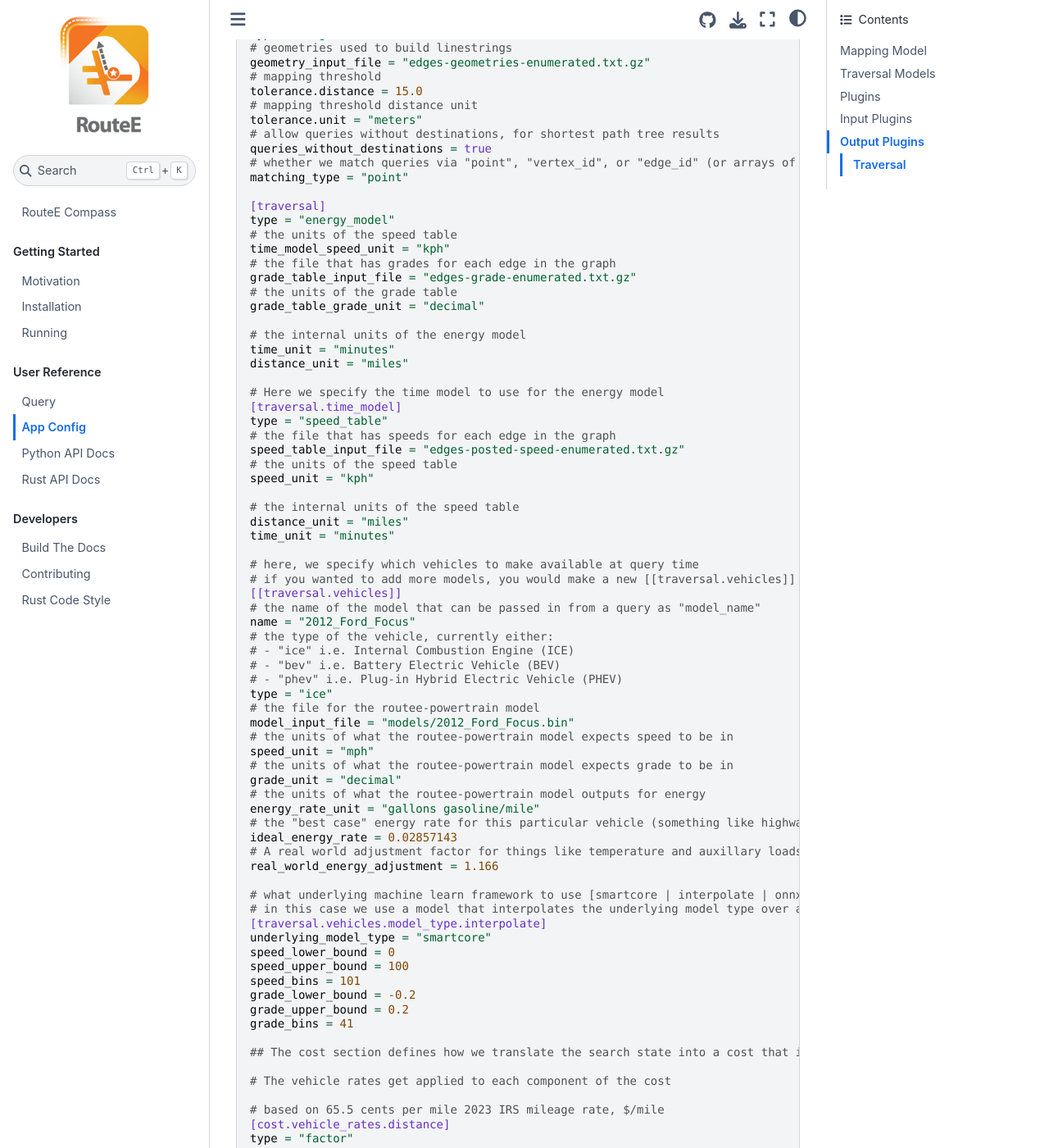
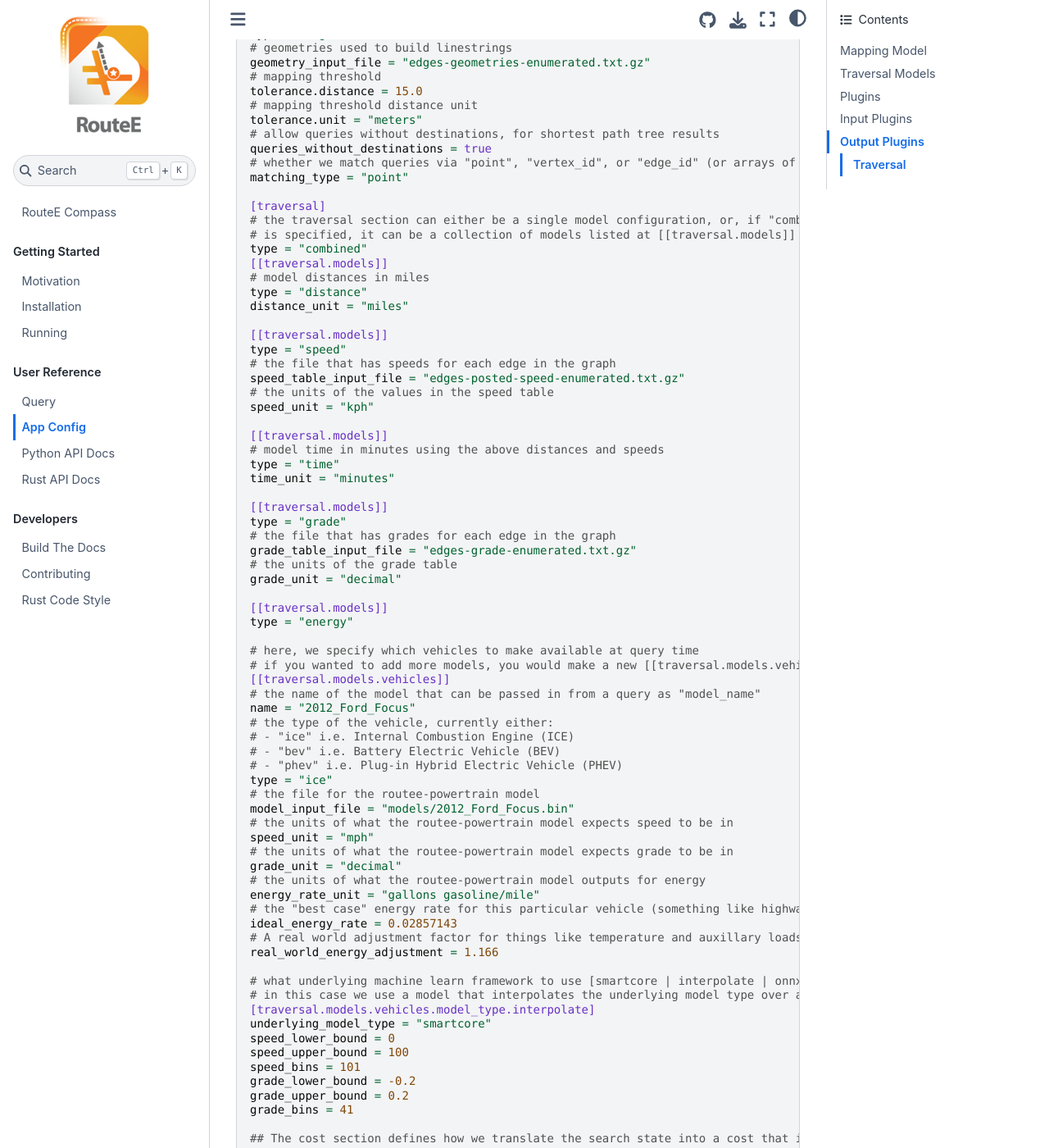
Before and after one commit to NREL/routee-compass, a Jupyter Book: the page built from docs/config.md, in a window 1280 px wide and 1400 px high, scrolled down 559 px. Shown: the whole window at 82% size. Built offline with Jupyter Book 1.0.4 settings and Sphinx 7.4.7 and the Sphinx Book theme 1.1.4, drawn with Linux system fonts in a browser that asks for light colours; pages that are not in the unit, such as notebooks, are missing from menus; some of the changed text lies outside the part shown.

Commit message:
documentation

````diff
--- a/docs/config.md
+++ b/docs/config.md
@@ -34,33 +34,39 @@ queries_without_destinations = true
 matching_type = "point"
 
 [traversal]
-type = "energy_model"
-# the units of the speed table
-time_model_speed_unit = "kph"
+# the traversal section can either be a single model configuration, or, if "combined"
+# is specified, it can be a collection of models listed at [[traversal.models]]
+type = "combined"
+[[traversal.models]]
+# model distances in miles
+type = "distance"
+distance_unit = "miles"
+
+[[traversal.models]]
+type = "speed"
+# the file that has speeds for each edge in the graph
+speed_table_input_file = "edges-posted-speed-enumerated.txt.gz"
+# the units of the values in the speed table
+speed_unit = "kph"
+
+[[traversal.models]]
+# model time in minutes using the above distances and speeds
+type = "time"
+time_unit = "minutes"
+
+[[traversal.models]]
+type = "grade"
 # the file that has grades for each edge in the graph
 grade_table_input_file = "edges-grade-enumerated.txt.gz"
 # the units of the grade table
-grade_table_grade_unit = "decimal"
+grade_unit = "decimal"
 
-# the internal units of the energy model
-time_unit = "minutes"
-distance_unit = "miles"
-
-# Here we specify the time model to use for the energy model
-[traversal.time_model]
-type = "speed_table"
-# the file that has speeds for each edge in the graph
-speed_table_input_file = "edges-posted-speed-enumerated.txt.gz"
-# the units of the speed table
-speed_unit = "kph"
-
-# the internal units of the speed table
-distance_unit = "miles"
-time_unit = "minutes"
+[[traversal.models]]
+type = "energy"
 
 # here, we specify which vehicles to make available at query time
-# if you wanted to add more models, you would make a new [[traversal.vehicles]] section.
-[[traversal.vehicles]]
+# if you wanted to add more models, you would make a new [[traversal.models.vehicles]] section.
+[[traversal.models.vehicles]]
 # the name of the model that can be passed in from a query as "model_name"
 name = "2012_Ford_Focus"
 # the type of the vehicle, currently either:
@@ -83,7 +89,7 @@ real_world_energy_adjustment = 1.166
 
 # what underlying machine learn framework to use [smartcore | interpolate | onnx]
 # in this case we use a model that interpolates the underlying model type over a regular grid
-[traversal.vehicles.model_type.interpolate]
+[traversal.models.vehicles.model_type.interpolate]
 underlying_model_type = "smartcore"
 speed_lower_bound = 0
 speed_upper_bound = 100
@@ -228,57 +234,64 @@ Here are the default traversal models that come with the `CompassApp`:
 The distance traversal model is a very simple model that just uses distance for computing a route, producing the route that has the shortest distance.
 
 ```toml
-[traversal]
+[[traversal.models]]
 type = "distance"
 distance_unit = "miles"
 ```
 
-### Speed Table
+### Speed
 
-The speed table traversal model uses a speed lookup table to compute the fastest (or shortest time) route.
+The speed table traversal model uses a speed lookup table to assign edge speeds.
 
 ```toml
-[traversal]
-type = "speed_table"
+[[traversal.models]]
+type = "speed"
 speed_table_input_file = "edges-posted-speed-enumerated.txt.gz"
 speed_unit = "kph"
-distance_unit = "miles"
+```
+
+### Time
+
+This simple model computes traversal time based on upstream distance and speed models.
+
+```toml
+[[traversal.models]]
+type = "time"
 time_unit = "minutes"
 ```
 
-### Energy Model
+### Grade
+
+Uses a lookup table to assign grade values.
+
+```toml
+[[traversal.models]]
+type = "grade"
+grade_input_file = "edges-grade-enumerated.txt.gz"
+grade_unit = "decimal"
+```
+
+### Elevation
+
+Assigns elevation gain and loss calculated from the grade value and distance.
+
+```toml
+[[traversal.models]]
+type = "elevation"
+distance_unit = "feet"
+```
+
+### Energy
 
 The energy model computes energy (with a routee-powertrain vehicle model) and speed over an edge.
 
 ```toml
-[traversal]
-type = "energy_model"
-# the units of the speed table
-time_model_speed_unit = "kph"
-# the file that has grades for each edge in the graph
-grade_table_input_file = "edges-grade-enumerated.txt.gz"
-# the units of the grade table
-grade_table_grade_unit = "decimal"
-
-# the internal units of the energy model
-time_unit = "minutes"
-distance_unit = "miles"
-
-# Here we specify the time model to use for the energy model
-[traversal.time_model]
-type = "speed_table"
-# the file that has speeds for each edge in the graph
-speed_table_input_file = "edges-posted-speed-enumerated.txt.gz"
-# the units of the speed table
-speed_unit = "kph"
-
-# the internal units of the speed table
-distance_unit = "miles"
-time_unit = "minutes"
+[[traversal.models]]
+type = "energy"
 
 # here, we specify which vehicles to make available at query time
-# if you wanted to add more models, you would make a new [[traversal.vehicles]] section.
-[[traversal.vehicles]]
+# if you wanted to add more models, you would make a new [[traversal.models.vehicles]] section.
+[[traversal.models.vehicles]]
 # the name of the model that can be passed in from a query as "model_name"
 name = "2012_Ford_Focus"
 # the type of the vehicle, currently either:
@@ -301,7 +314,7 @@ real_world_energy_adjustment = 1.166
 
 # what underlying machine learn framework to use [smartcore | interpolate | onnx]
 # in this case we use a model that interpolates the underlying model type over a regular grid
-[traversal.vehicles.model_type.interpolate]
+[traversal.models.vehicles.model_type.interpolate]
 underlying_model_type = "smartcore"
 speed_lower_bound = 0
 speed_upper_bound = 100
@@ -309,7 +322,6 @@ speed_bins = 101
 grade_lower_bound = -0.2
 grade_upper_bound = 0.2
 grade_bins = 41
-
 ```
 
 ## Plugins
````
Also changed, not shown: other parts of docs/config.md (+9 -9 lines), docs/query.md (+16 -16 lines), 1 other file.
